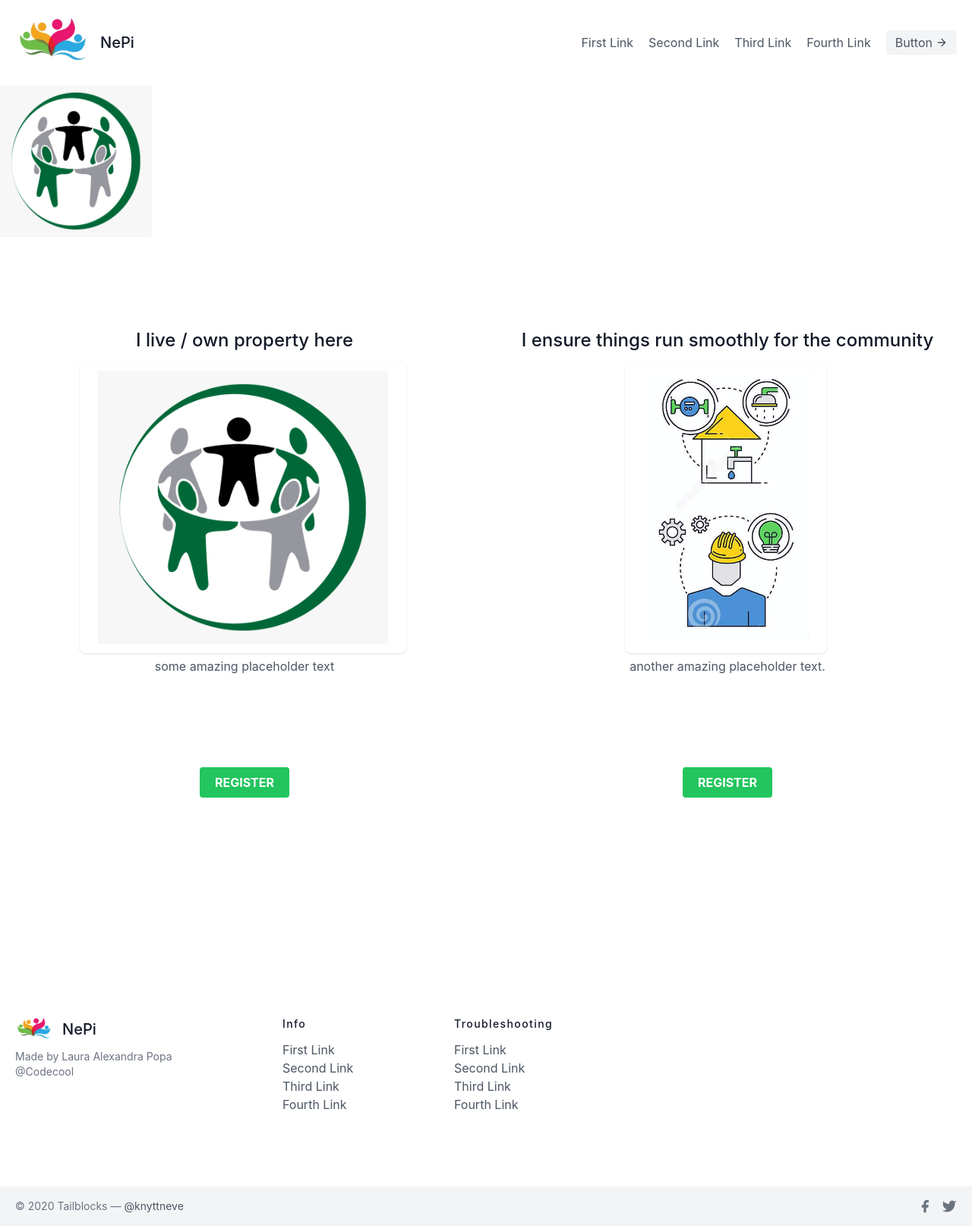
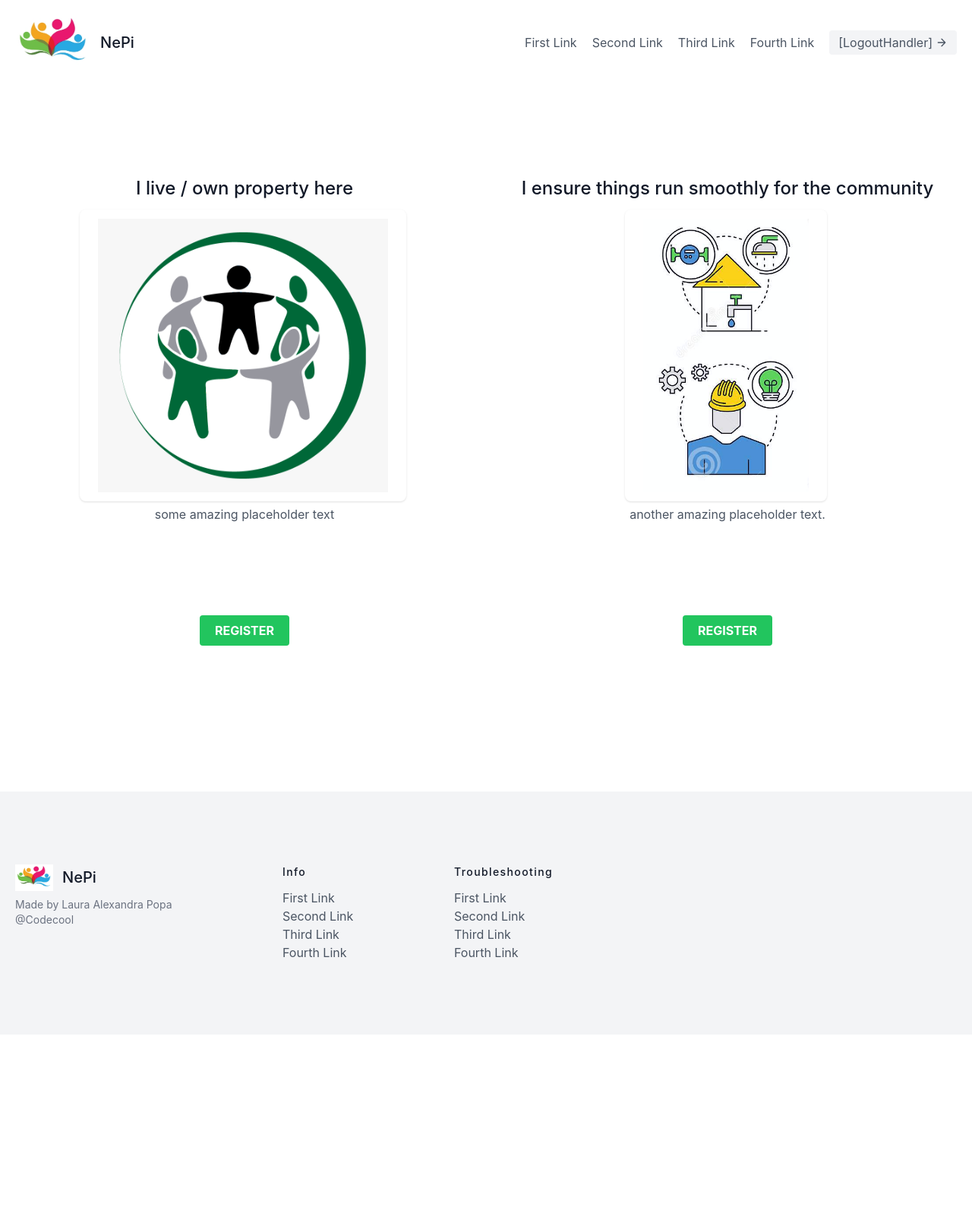
Before and after one commit to LAPopa/NePi, a React (Create React App) app: page / in a window 1280 px wide. Shown: the whole page at 76% size. After the commit the page ends 1362 px from the top, so only its background shows below. Built offline with nearby package versions, Linux system fonts and the light colour scheme.

Commit message:
code cleanup

```diff
--- a/src/App.js
+++ b/src/App.js
@@ -1,12 +1,9 @@
-import logo from './logo.svg';
 import './App.css';
-import communityLogo from './assets/communityRoutes.png';
 
 import React from "react";
 
 import {BrowserRouter as Router, Route, Navigate, Link, NavLink} from "react-router-dom";
 import {Routes} from "react-router";
-import CommunityRegisterLogin from './components/generalUsers';
 import LandingPage from "./components/LandingPage";
 import Footer from "./components/Footer";
 import Header from './components/Header';
@@ -19,21 +16,12 @@ function App() {
                 <Header/>
 
 
-                {/*<LandingPage/>*/}
-                {/*<CommunityRegisterLogin/>*/}
-                <Link to={"/community"}><a><img className="community-register-login"
-                                                src={communityLogo}/></a></Link>
+
 
                 <Routes>
 
                     <Route exact path={"/"} element={<LandingPage/>}>
-                        <Route exact path={"/first"} element={<SomeLink/>}/>
-                        <Route exact path={"/next"} element={<NextLink/>}/>
-                        <Route exact path={"/community"} element={<DisplayCommunityBlob/>}/>
 
-
-                        {/*<Link to={"/first"}>The first link</Link>|{" "}|*/}
-                        {/*<Link to={"/next"}>The next link</Link>*/}
 
                     </Route>
 
@@ -47,16 +35,6 @@ function App() {
     );
 }
 
-function SomeLink() {
-    return <h2>You clicked the first link</h2>;
-}
 
-function NextLink() {
-    return <h2>You clicked the second link</h2>;
-}
-
-function DisplayCommunityBlob() {
-    return <h2>Community hub accessed</h2>;
-}
 
 export default App;
--- a/src/components/Footer.js
+++ b/src/components/Footer.js
@@ -4,9 +4,9 @@ import NePiLogo from '../assets/NePiplaceholder.png';
 
 export default function Footer() {
     return (
-        <footer className="text-gray-600 body-font">
+        <footer className="text-gray-600 body-font h-3">
             <div
-                className="container px-5 py-24 mx-auto flex md:items-center lg:items-start md:flex-row md:flex-nowrap flex-wrap flex-col">
+                className="container px-5 py-24 mx-auto flex md:items-center lg:items-start md:flex-row md:flex-nowrap flex-wrap flex-col bg-gray-100">
                 <div className="w-64 flex-shrink-0 md:mx-0 mx-auto text-center md:text-left">
 
                     <a className="flex title-font font-medium items-center md:justify-start justify-center text-gray-900">
@@ -57,30 +57,6 @@ export default function Footer() {
                     </div>
                 </div>
             </div>
-            <div className="bg-gray-100">
-                <div className="container mx-auto py-4 px-5 flex flex-wrap flex-col sm:flex-row">
-                    <p className="text-gray-500 text-sm text-center sm:text-left">© 2020 Tailblocks —
-                        <a href="https://twitter.com/knyttneve" rel="noopener noreferrer" className="text-gray-600 ml-1"
-                           target="_blank">@knyttneve</a>
-                    </p>
-                    <span className="inline-flex sm:ml-auto sm:mt-0 mt-2 justify-center sm:justify-start">
-        <a className="text-gray-500">
-          <svg fill="currentColor" stroke-linecap="round" stroke-linejoin="round" stroke-width="2" className="w-5 h-5"
-               viewBox="0 0 24 24">
-            <path d="M18 2h-3a5 5 0 00-5 5v3H7v4h3v8h4v-8h3l1-4h-4V7a1 1 0 011-1h3z"/>
-          </svg>
-        </a>
-        <a className="ml-3 text-gray-500">
-          <svg fill="currentColor" stroke-linecap="round" stroke-linejoin="round" stroke-width="2" className="w-5 h-5"
-               viewBox="0 0 24 24">
-            <path
-                d="M23 3a10.9 10.9 0 01-3.14 1.53 4.48 4.48 0 00-7.86 3v1A10.66 10.66 0 013 4s-4 9 5 13a11.64 11.64 0 01-7 2c9 5 20 0 20-11.5a4.5 4.5 0 00-.08-.83A7.72 7.72 0 0023 3z"/>
-          </svg>
-        </a>
-
-      </span>
-                </div>
-            </div>
         </footer>
     )
 }
--- a/src/components/Header.js
+++ b/src/components/Header.js
@@ -22,7 +22,7 @@ export default function Header() {
                     <a className="mr-5 hover:text-gray-900">Fourth Link</a>
                 </nav>
                 <button
-                    className="inline-flex items-center bg-gray-100 border-0 py-1 px-3 focus:outline-none hover:bg-gray-200 rounded text-base mt-4 md:mt-0">Button
+                    className="inline-flex items-center bg-gray-100 border-0 py-1 px-3 focus:outline-none hover:bg-gray-200 rounded text-base mt-4 md:mt-0">[LogoutHandler]
                     <svg fill="none" stroke="currentColor" stroke-linecap="round" stroke-linejoin="round"
                          stroke-width="2" className="w-4 h-4 ml-1" viewBox="0 0 24 24">
                         <path d="M5 12h14M12 5l7 7-7 7"/>
--- a/src/components/LandingPage.js
+++ b/src/components/LandingPage.js
@@ -1,13 +1,9 @@
 import '../App.css';
-import CommunityBlob from '../assets/communityRoutes.png';
-import UtilitiesBlob from '../assets/utilitiesBlob.png';
-import {LoginModal} from "./LoginModal";
 import {CommunityBlobLoginModal} from "./CommunityBlobLoginModal";
 import React from "react";
 import {UtilitiesBlobLoginModal} from "./UtilitiesBlobLoginModal";
 
 export default function LandingPage() {
-    const [showModal, setShowModal] = React.useState(false);
     return (
         <div>
             <section className="text-gray-600 body-font">
--- a/src/components/UtilitiesBlobLoginModal.js
+++ b/src/components/UtilitiesBlobLoginModal.js
@@ -2,7 +2,6 @@ import '../App.css';
 import UtilitiesBlob from '../assets/utilitiesBlob.png';
 import {LoginForm} from "./LoginForm";
 import React from "react";
-import CommunityBlob from "../assets/communityRoutes.png";
 
 export function UtilitiesBlobLoginModal() {
     const [showModal, setShowModal] = React.useState(false);
--- a/src/components/generalUsers.js
+++ /dev/null
@@ -1,85 +0,0 @@
-import '../App.css';
-import communityRegLogin from '../assets/communityRoutes.png';
-
-export default function CommunityRegisterLogin(){
-    return (
-        <div>
-<button type="button" class="px-6
-      py-2.5
-      bg-blue-600
-      text-white
-      font-medium
-      text-xs
-      leading-tight
-      uppercase
-      rounded
-      shadow-md
-      hover:bg-blue-700 hover:shadow-lg
-      focus:bg-blue-700 focus:shadow-lg focus:outline-none focus:ring-0
-      active:bg-blue-800 active:shadow-lg
-      transition
-      duration-150
-      ease-in-out" data-bs-toggle="modal" data-bs-target="#exampleModal"
-      onClick={() => document.getElementById("exampleModal").classList.toggle("hidden") }>
-  Launch demo modal
-</button>
-
-<div class="modal fade fixed top-0 left-0 hidden w-full h-full outline-none overflow-x-hidden overflow-y-auto"
-  id="exampleModal" tabindex="-1" aria-labelledby="exampleModalLabel" aria-hidden="true">
-  <div class="modal-dialog relative w-auto pointer-events-none">
-    <div
-      class="modal-content border-none shadow-lg relative flex flex-col w-full pointer-events-auto bg-white bg-clip-padding rounded-md outline-none text-current">
-      <div
-        class="modal-header flex flex-shrink-0 items-center justify-between p-4 border-b border-gray-200 rounded-t-md">
-        <h5 class="text-xl font-medium leading-normal text-gray-800" id="exampleModalLabel">Modal title</h5>
-        <button type="button"
-          class="btn-close box-content w-4 h-4 p-1 text-black border-none rounded-none opacity-50 focus:shadow-none focus:outline-none focus:opacity-100 hover:text-black hover:opacity-75 hover:no-underline"
-          data-bs-dismiss="modal" aria-label="Close"></button>
-      </div>
-      <div class="modal-body relative p-4">
-        Modal body text goes here.
-      </div>
-      <div
-        class="modal-footer flex flex-shrink-0 flex-wrap items-center justify-end p-4 border-t border-gray-200 rounded-b-md">
-        <button type="button" class="px-6
-          py-2.5
-          bg-purple-600
-          text-white
-          font-medium
-          text-xs
-          leading-tight
-          uppercase
-          rounded
-          shadow-md
-          hover:bg-purple-700 hover:shadow-lg
-          focus:bg-purple-700 focus:shadow-lg focus:outline-none focus:ring-0
-          active:bg-purple-800 active:shadow-lg
-          transition
-          duration-150
-          ease-in-out" data-bs-dismiss="modal"
-          onClick={() => document.getElementById("exampleModal").classList.toggle("hidden") }>Close</button>
-        <button type="button" class="px-6
-      py-2.5
-      bg-blue-600
-      text-white
-      font-medium
-      text-xs
-      leading-tight
-      uppercase
-      rounded
-      shadow-md
-      hover:bg-blue-700 hover:shadow-lg
-      focus:bg-blue-700 focus:shadow-lg focus:outline-none focus:ring-0
-      active:bg-blue-800 active:shadow-lg
-      transition
-      duration-150
-      ease-in-out
-      ml-1"
-      onClick={() => document.getElementById("exampleModal").classList.toggle("hidden") }>Save changes</button>
-      </div>
-    </div>
-  </div>
-</div>
-        </div>
-    )
-}
```
